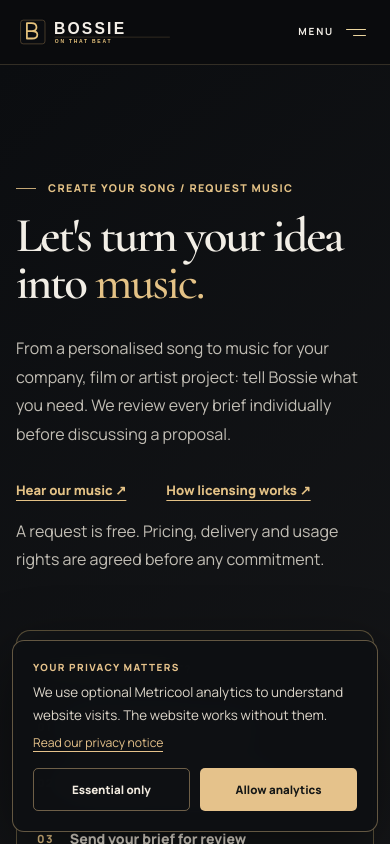
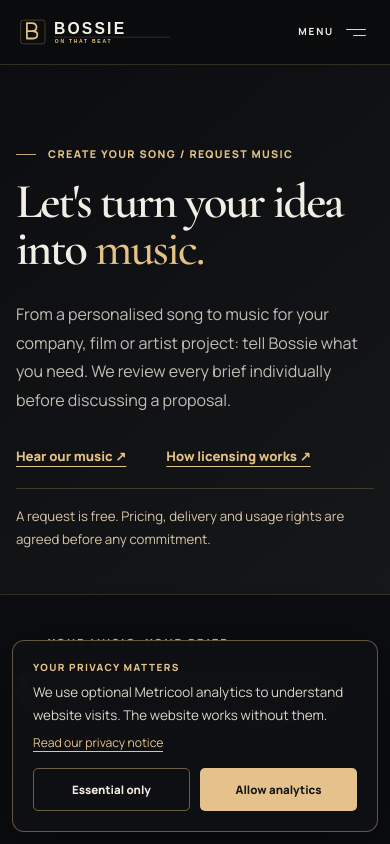
Before and after one commit to mvandenboslfgx/Bossie-on-that-beat, a Next.js app: page /request in a window 390 px wide. Shown: the top 844 px of the page. Built offline with nearby package versions, Linux system fonts and the light colour scheme.

Commit message:
design: shorten mobile homepage and bring music request form above the fold

```diff
--- a/app/atelier.css
+++ b/app/atelier.css
@@ -529,3 +529,33 @@
     scroll-margin-top: 92px;
   }
 }
+
+/* Mobile conversion polish: keep the first request decision and the best
+   music samples within reach without disturbing the wider desktop layouts. */
+.studio-request-heading .studio-request-mobile-note {display:none;}
+@media (max-width:700px) {
+  .studio-request-header {
+    padding-top:82px!important;
+    padding-bottom:30px!important;
+    gap:1.25rem;
+  }
+  .studio-request-header .studio-request-side {display:none;}
+  .studio-request-heading .studio-request-mobile-note {
+    display:block;
+    margin-top:1.35rem;
+    max-width:36ch;
+    padding-top:1rem;
+    border-top:1px solid rgba(228,194,139,.22);
+    font-family:var(--font-sans),Arial,sans-serif;
+    font-size:.83rem!important;
+    line-height:1.7!important;
+    color:#d7c5a9!important;
+  }
+  .studio-request-body {padding-top:2.5rem!important;}
+  .studio-request-body .wizard-panel {padding:clamp(1.15rem,4.5vw,1.8rem);}
+}
+@media (max-width:600px) {
+  /* Three strong pieces are enough on a mobile landing page. The complete
+     catalogue remains one tap away through the permanent CTA beneath them. */
+  .atelier-release-grid .atelier-release:nth-child(n+4) {display:none;}
+}
```
